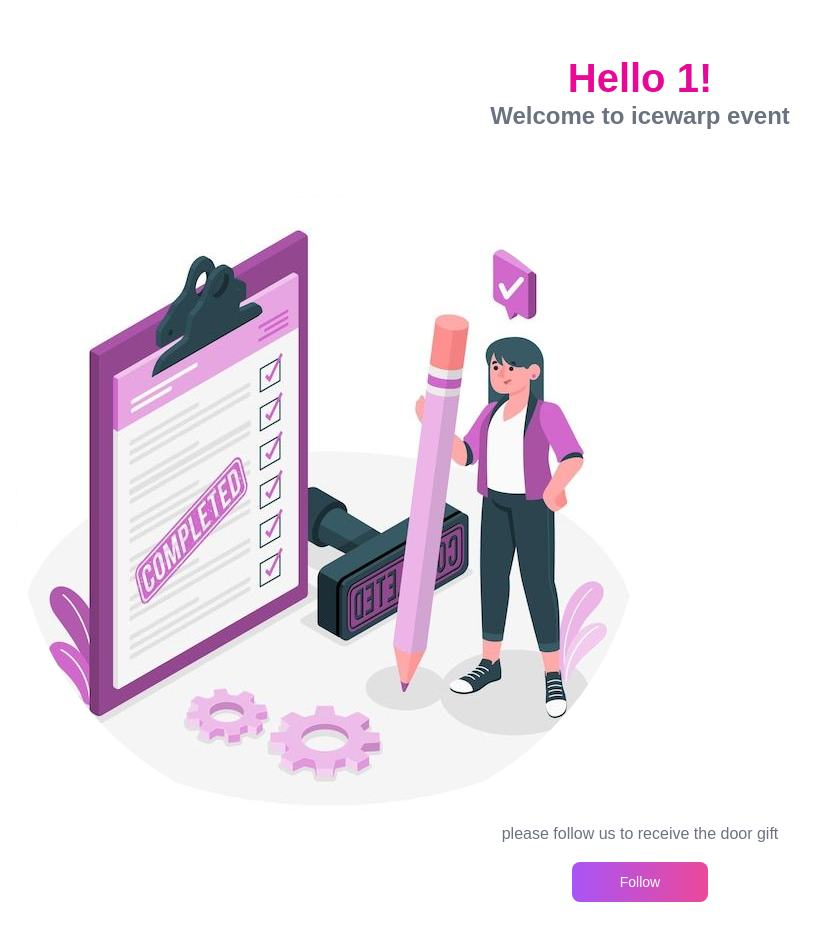
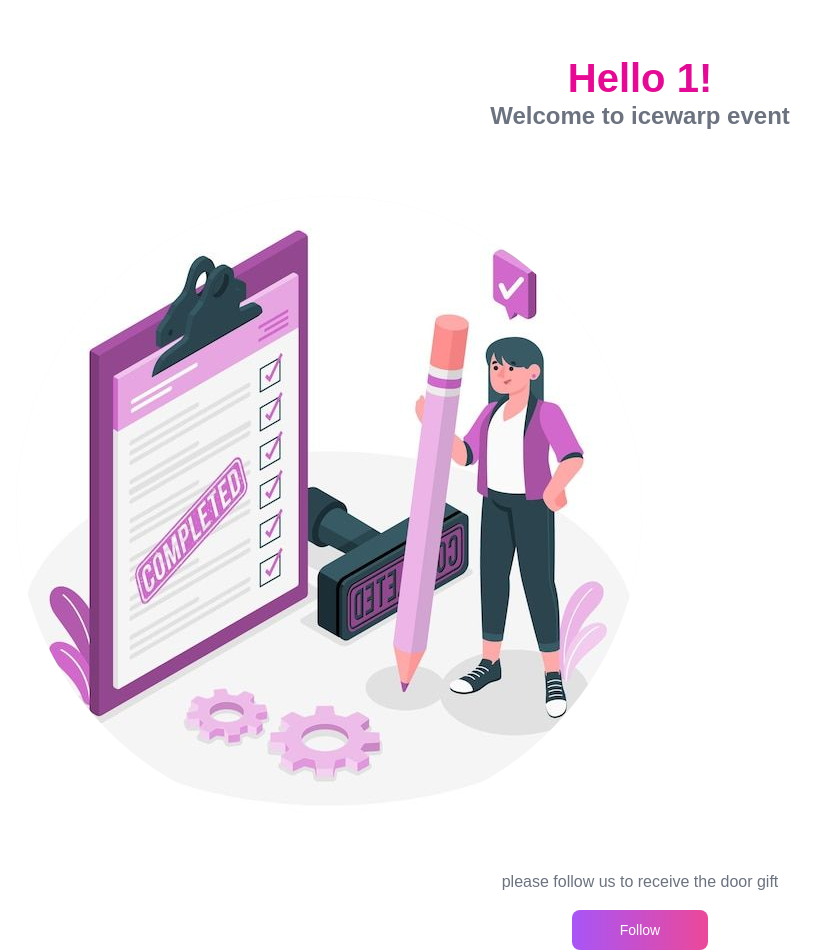
Before and after one commit to SitharaPramodini/icewarp, a React (Create React App) app: page /unreg/1 in a window 1280 px wide. Shown: the top 952 px of the page, without its empty margins (0-825 px from the left). Before the commit the page ends 926 px from the top, so only its background shows below. Built offline with nearby package versions, Linux system fonts and the light colour scheme; the HTML template or start-up script is replaced by a standard one.

Commit message:
last page margin

```diff
--- a/src/components/SuccessUnreg.jsx
+++ b/src/components/SuccessUnreg.jsx
@@ -17,7 +17,7 @@ const SuccessUnreg = () => {
 
 
 
-<p className='text-center text-gray-500'>please follow us to receive the door gift
+<p className='text-center text-gray-500 mt-12'>please follow us to receive the door gift
 
 <div class="flex justify-center">
     <a href='https://www.linkedin.com/company/fentons-information-technology/posts/?feedView=all'>
```
